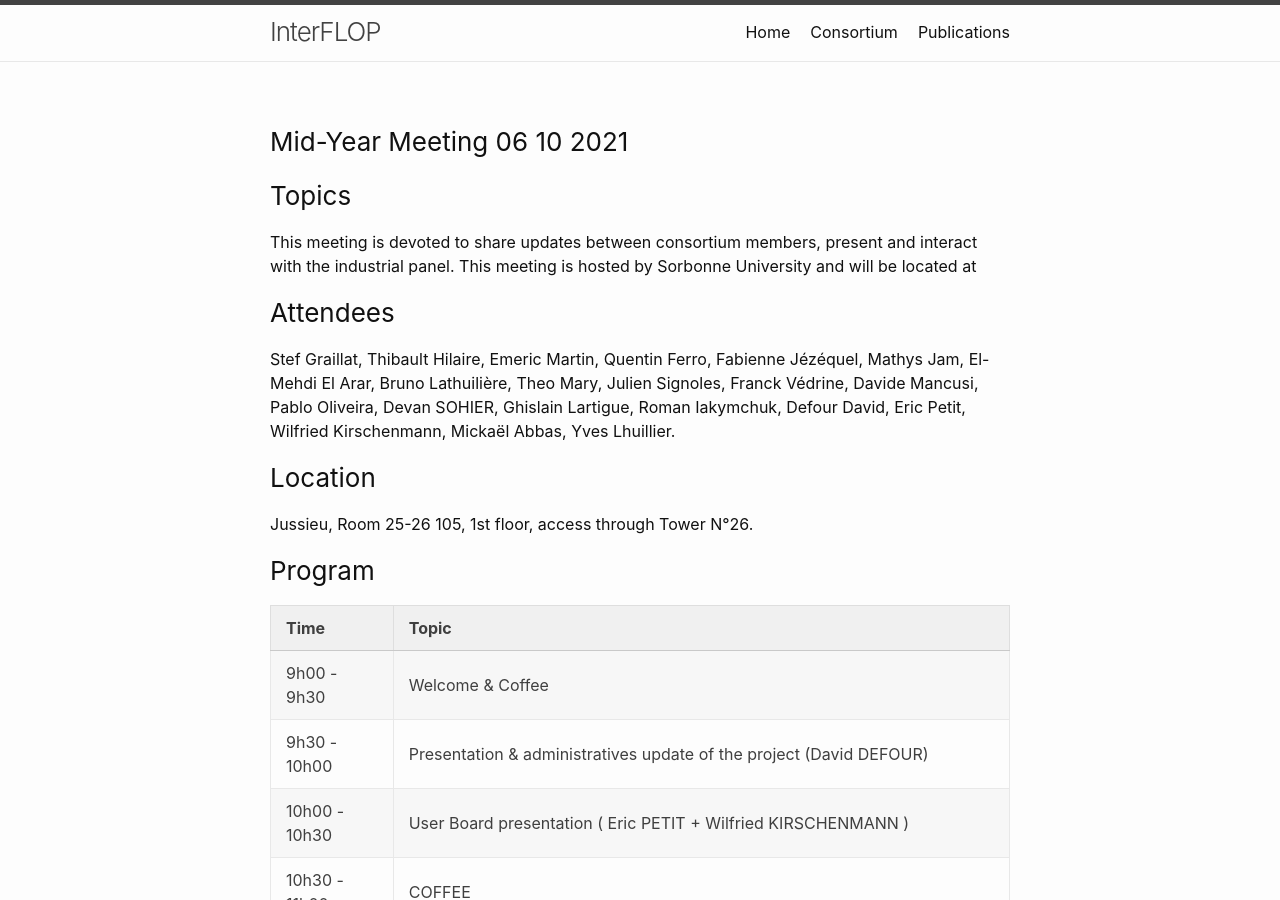
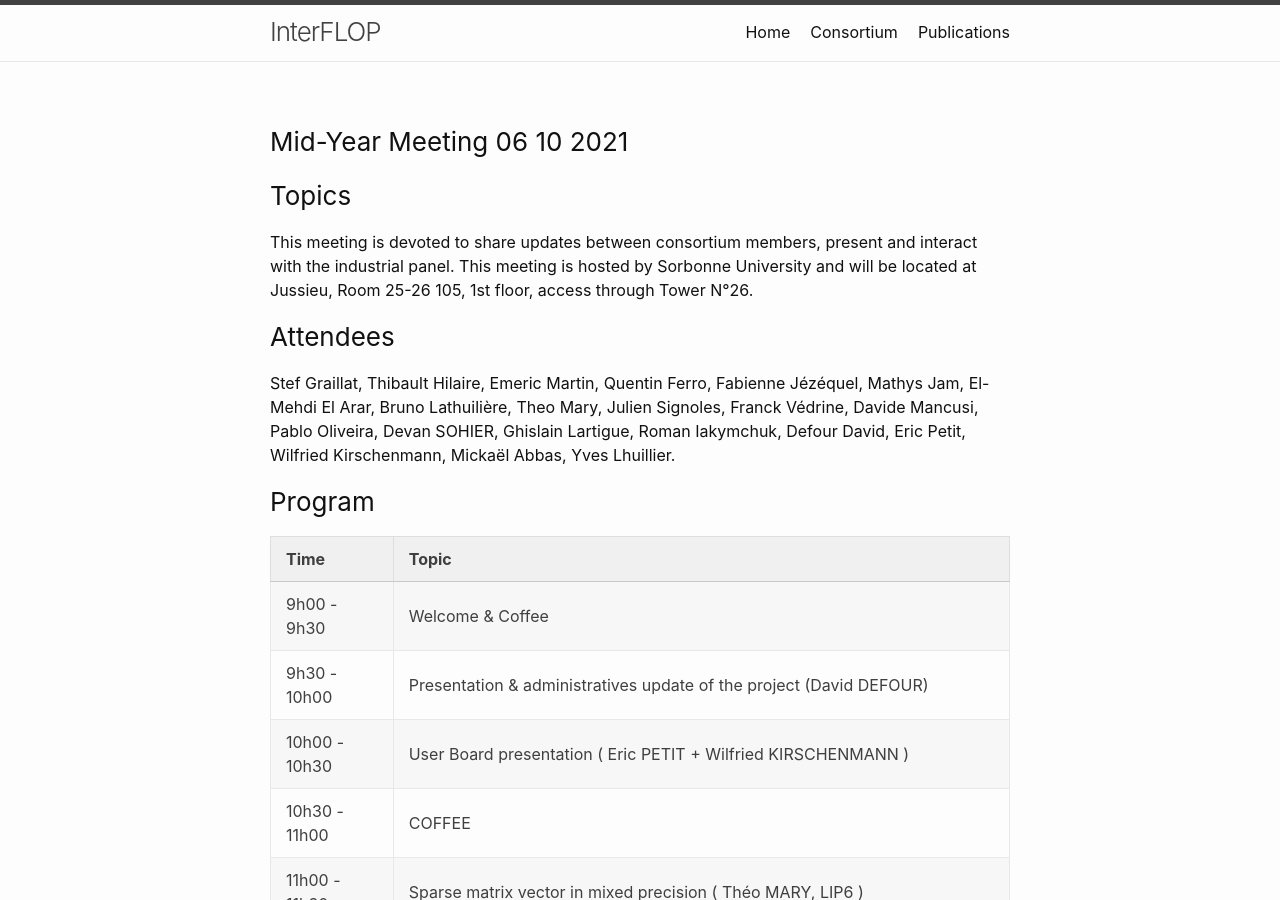
Before and after one commit to interflop/interflop, a Jekyll site: the page built from meeting06102021.md, in a window 1280 px wide and 900 px high. Built offline with Jekyll 4.4.1, drawn with Linux system fonts in a browser that asks for light colours.

Commit message:
topics changes

```diff
--- a/meeting06102021.md
+++ b/meeting06102021.md
@@ -7,14 +7,12 @@ layout: page
 ### Topics
 
 This meeting is devoted to share updates between consortium members, present and interact with the industrial panel.
-This meeting is hosted by Sorbonne University and will be located at
+This meeting is hosted by Sorbonne University and will be located at Jussieu, Room 25-26 105, 1st floor, access through Tower N°26.
 
 ### Attendees
 Stef Graillat, Thibault Hilaire, Emeric Martin, Quentin Ferro, Fabienne Jézéquel, Mathys Jam, El-Mehdi El Arar, Bruno Lathuilière, Theo Mary, Julien Signoles, Franck Védrine, Davide Mancusi, Pablo Oliveira, Devan SOHIER, Ghislain Lartigue, Roman Iakymchuk,
 Defour David, Eric Petit, Wilfried Kirschenmann, Mickaël Abbas, Yves Lhuillier.
 
-### Location
-Jussieu, Room 25-26 105, 1st floor, access through Tower N°26.
 
 ### Program
 <table>
```
